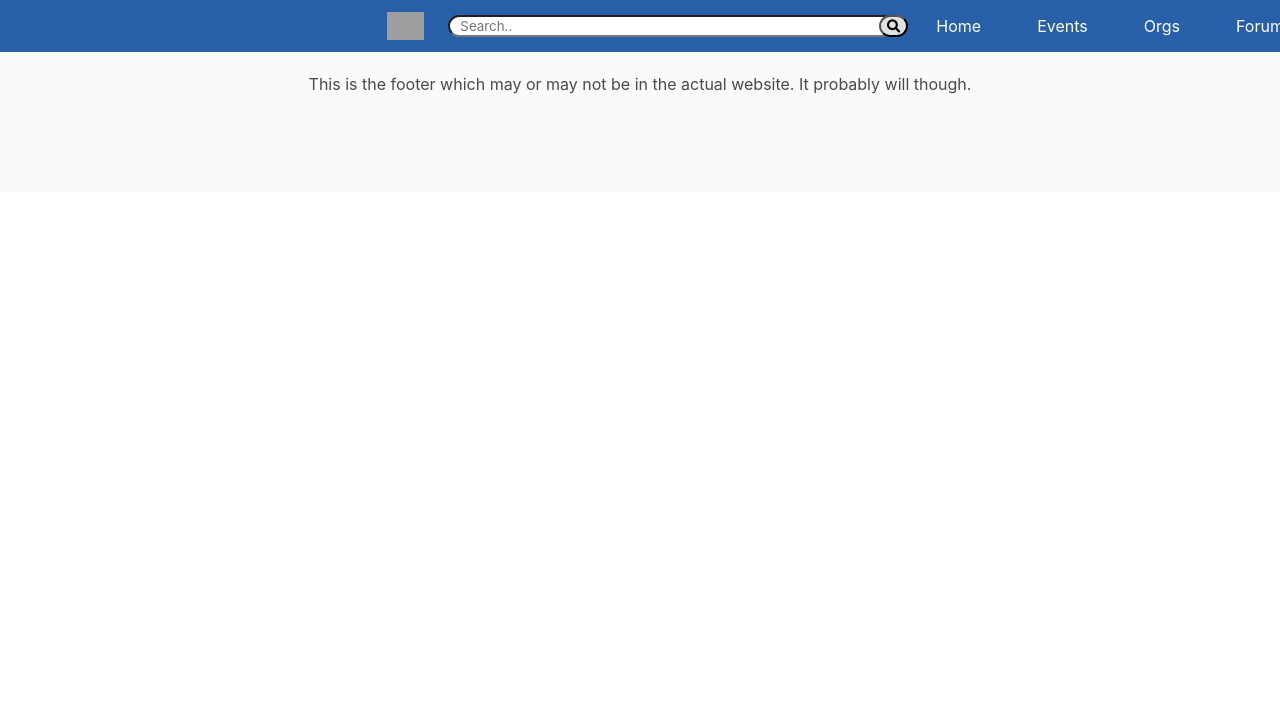
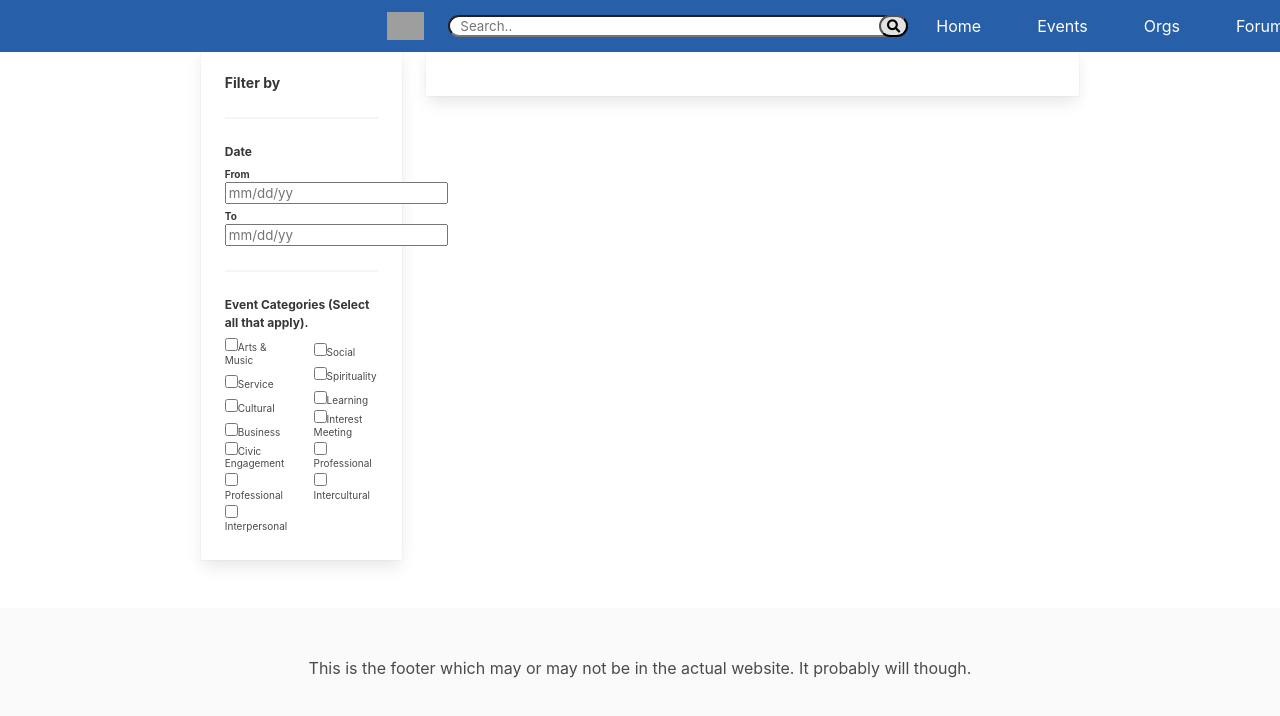
Before and after one commit to b-bista/my-campus, a React (Create React App) app: page /Events in a window 1280 px wide. Shown: the top 716 px of the page. Built offline with nearby package versions, Linux system fonts and the light colour scheme; grey boxes are pictures that could not be loaded.

Commit message:
Events search update

```diff
--- a/src/App.js
+++ b/src/App.js
@@ -26,7 +26,6 @@ function App() {
           <Route path="/Messages" component={Messages} />
 
 
-
         <Footer/>
       </Router>
 
--- /dev/null
+++ b/src/components/Events/Events.css
@@ -0,0 +1,2 @@
+.card-content label {
+  font-size: 10px; }
--- a/src/components/Events/Events.js
+++ b/src/components/Events/Events.js
@@ -1,9 +1,61 @@
 import React from 'react';
+import './Events.css';
 
 function Events() {
   return (
-    <div className="App">
-      Events
+    <div className="Events">
+      <div className="container">
+        <section className="section">
+          <div className="columns">
+            <div className="column"></div>
+            <div className="column is-one-fifth">
+              <div className="card">
+                <div className="card-content">
+                  <label className="label" style={{fontSize: "14px"}}>Filter by</label>
+                  <hr></hr>
+                  <label className="label" style={{fontSize: "12px"}}>Date</label>
+                  <div className="container">
+                    <label className="label">From <input type="text" placeholder="mm/dd/yy" name="search"></input></label>
+                    <label className="label is-left">To <input type="text" className ="is-right" placeholder="mm/dd/yy" name="search"></input></label>
+                  </div>
+                  <hr></hr>
+
+                  <label className="label" style={{fontSize: "12px"}}>Event Categories (Select all that apply).</label>
+                  <div className="columns">
+                    <div className="column">
+                      <label className="checkbox"><input type="checkbox"></input>Arts & Music</label>
+                      <label className="checkbox"><input type="checkbox"></input>Service</label>
+                      <label className="checkbox"><input type="checkbox"></input>Cultural</label>
+                      <label className="checkbox"><input type="checkbox"></input>Business</label>
+                      <label className="checkbox"><input type="checkbox"></input>Civic Engagement</label>
+                      <label className="checkbox"><input type="checkbox"></input>Professional</label>
+                      <label className="checkbox"><input type="checkbox"></input>Interpersonal</label>
+                    </div>
+                    <div className="column">
+                      <label className="checkbox"><input type="checkbox"></input>Social</label>
+                      <label className="checkbox"><input type="checkbox"></input>Spirituality</label>
+                      <label className="checkbox"><input type="checkbox"></input>Learning</label>
+                      <label className="checkbox"><input type="checkbox"></input>Interest Meeting</label>
+                      <label className="checkbox"><input type="checkbox"></input>Professional</label>
+                      <label className="checkbox"><input type="checkbox"></input>Intercultural</label>
+                    </div>
+                  </div>
+
+                </div>
+              </div>
+            </div>
+            <div className="column is-three-fifths">
+              <div className="card">
+                <div className="card-content">
+
+                </div>
+              </div>
+            </div>
+            <div className="column"></div>
+
+          </div>
+        </section>
+      </div>
     </div>
   );
 }
--- /dev/null
+++ b/src/components/Events/Events.sass
@@ -0,0 +1,5 @@
+@import '../../mq.sass'
+
+.card-content
+    label
+        font-size: 10px
```
